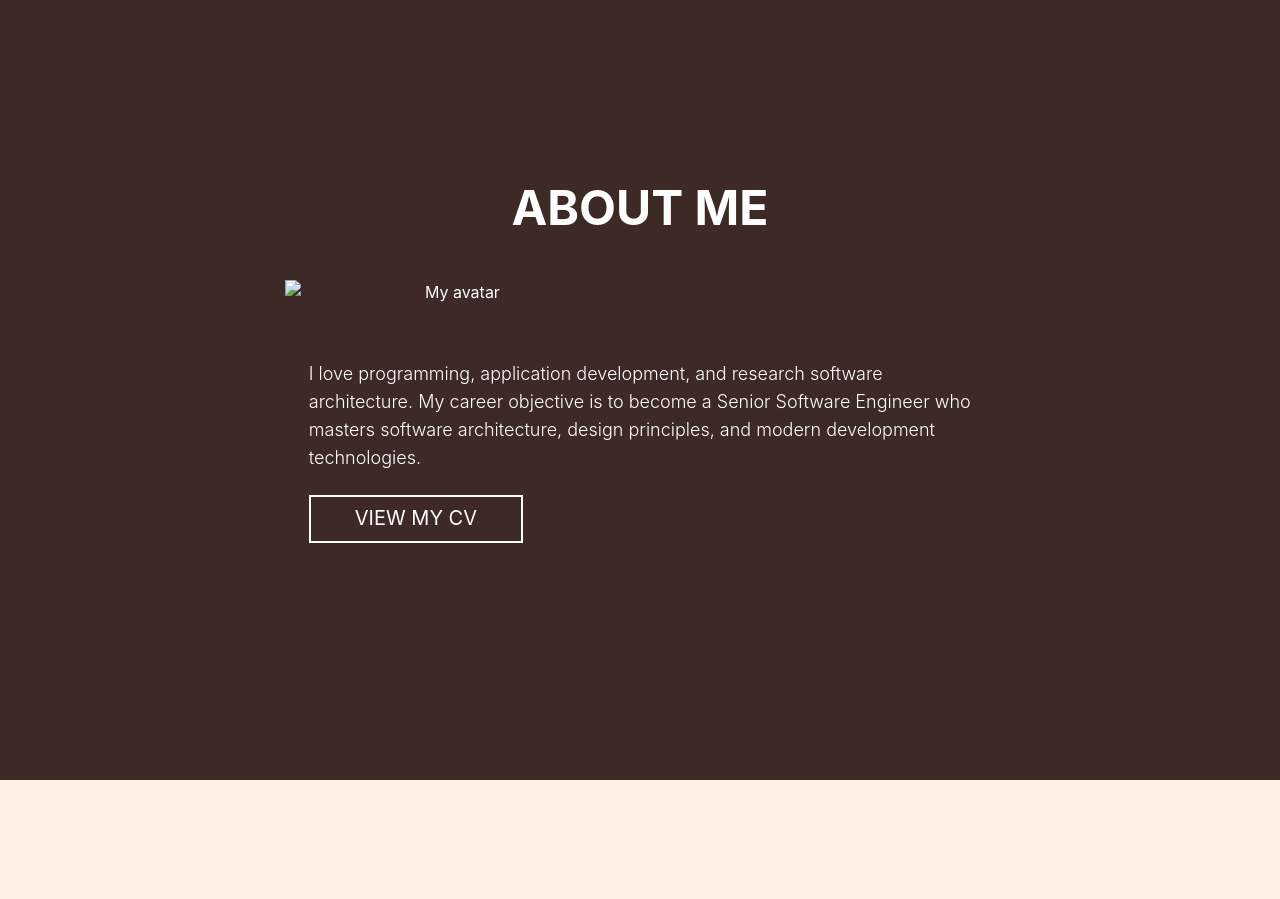
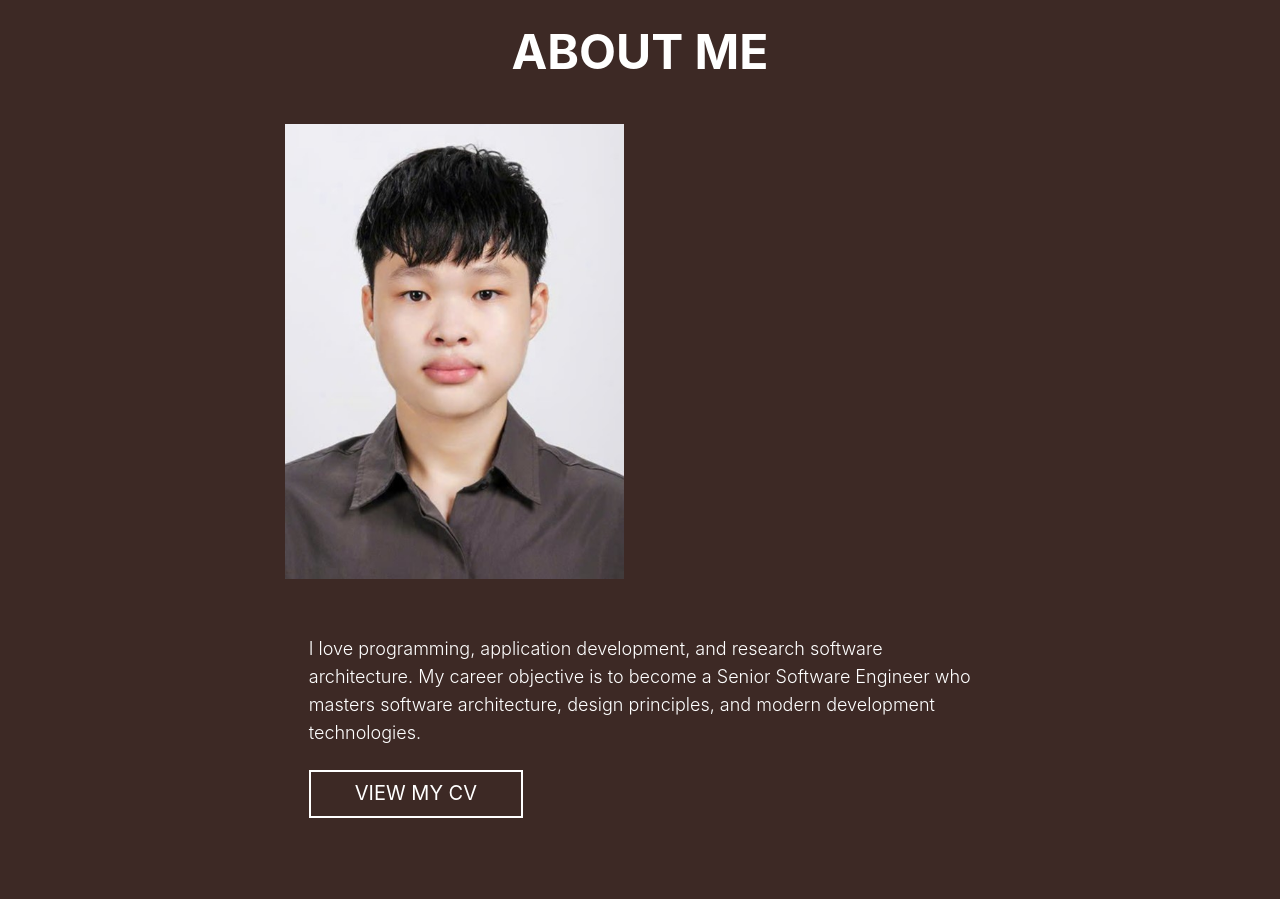
Before and after one commit to dinhnhien811/dinhnhien811.github.io, a website built with Vite: page index.html in a window 1280 px wide. Shown: the part 820-1719 px from the top of the page. Built offline with nearby package versions, Linux system fonts and the light colour scheme; files whose address does not match are found by name.

Commit message:
Add src attribute to avatar image

```diff
--- a/index.html
+++ b/index.html
@@ -50,7 +50,7 @@
       <h2 class="uppercase text-2xl lg:text-5xl text-center font-bold text-white mb-12">About Me</h2>
       <div class="grid grid-cols-1 gap-2 lg:grid-cols-2 lg:gap-8">
         <div class="flex justify-center items-center text-center col-span-1">
-          <img class="object-cover w-full max-w-xs lg:max-w-sm" title="My avatar"
+          <img class="object-cover w-full max-w-xs lg:max-w-sm" src="/imgs/avatar.jpg" title="My avatar"
           alt="My avatar" />
         </div>
         <div class="col-span-1 lg:col-span-2 flex justify-center items-center">
```
